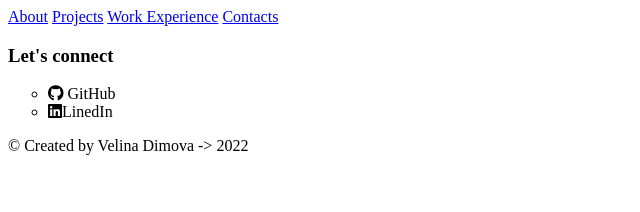
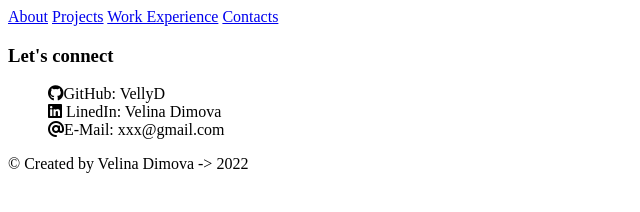
Before and after one commit to VellyD/WebPortfolio-VD, a plain HTML site: page index.html in a window 1280 px wide. Shown: the whole page, without its empty margins (0-640 px from the left). Drawn offline with Linux system fonts and the light colour scheme.

Commit message:
removing the list-style from the contact list

```diff
--- a/index.html
+++ b/index.html
@@ -23,12 +23,10 @@
         <h3>Let's connect</h3>
 
         <div>
-          <ul type="circle">
-            <li>
-              <i class="fa-brands fa-github"></i>
-              GitHub
-            </li>
-            <li><i class="fa-brands fa-linkedin"></i>LinedIn</li>
+          <ul id="contacts" type="circle">
+            <li><i class="fa-brands fa-github"></i>GitHub: VellyD</li>
+            <li><i class="fa-brands fa-linkedin"></i> LinedIn: Velina Dimova</li>
+            <li><i class="fa-solid fa-at"></i>E-Mail: xxx@gmail.com</li>
           </ul>
         </div>
       </section>
--- a/styles.css
+++ b/styles.css
@@ -4,3 +4,7 @@ header {
     display: flex;
 
 }
+
+ul#contacts{
+    list-style: none;
+}
```
